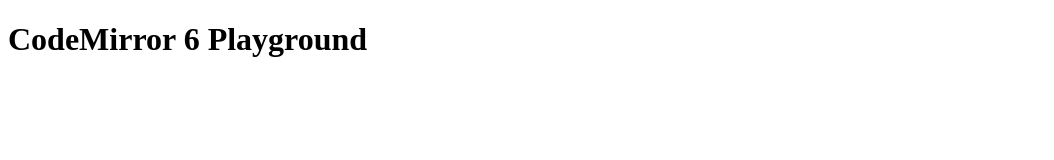
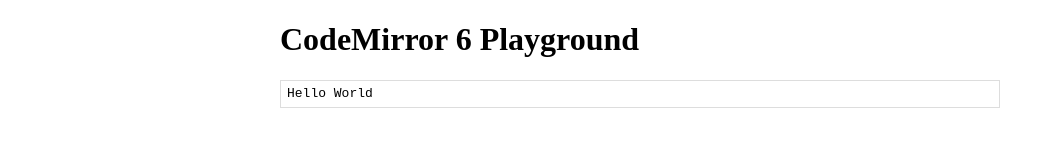
Before and after one commit to JuneKelly/cm6-playground, a website built with Parcel: page index.html in a window 1280 px wide. Shown: the whole page, without its empty margins (0-1054 px from the left). Built offline with nearby package versions, Linux system fonts and the light colour scheme.

Commit message:
code mirror 6 init

```diff
--- a/app.js
+++ b/app.js
@@ -1 +1,15 @@
+import {EditorState} from "@codemirror/state"
+import {EditorView, keymap} from "@codemirror/view"
+import {defaultKeymap} from "@codemirror/commands"
+
 console.log(">> Init")
+
+let startState = EditorState.create({
+  doc: "Hello World",
+  extensions: [keymap.of(defaultKeymap)]
+})
+
+let view = new EditorView({
+  state: startState,
+  parent: document.querySelector('#editor')
+})
--- a/index.html
+++ b/index.html
@@ -4,6 +4,15 @@
     <meta charset="UTF-8" />
     <meta name="viewport" content="width=device-width, initial-scale=1.0" />
     <title>CodeMirror 6</title>
+    <style type="text/css" media="screen">
+     body {
+         max-width: 720px;
+         margin: auto;
+     }
+     #editor {
+         border: 1px solid #ddd;
+     }
+    </style>
   </head>
   <body>
     <h1>CodeMirror 6 Playground</h1>
--- a/package.json
+++ b/package.json
@@ -10,5 +10,8 @@
   "license": "ISC",
   "devDependencies": {
     "parcel": "^2.0.0"
+  },
+  "dependencies": {
+    "@codemirror/basic-setup": "^0.19.0"
   }
 }
```
Also changed, not shown: 2 other files.
